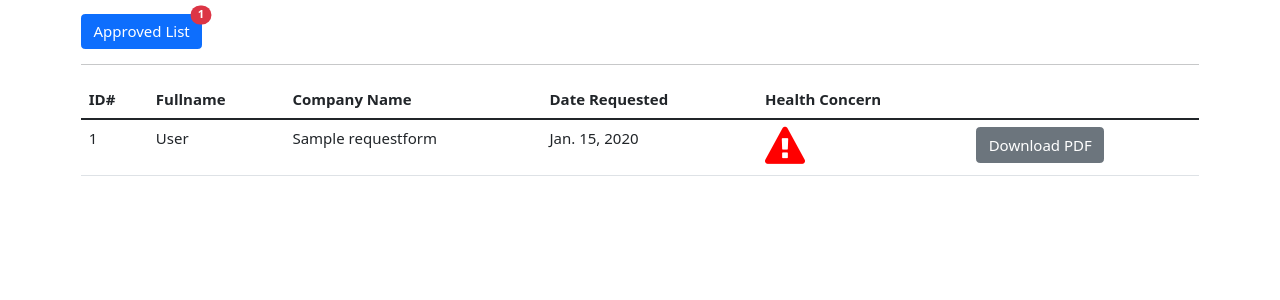
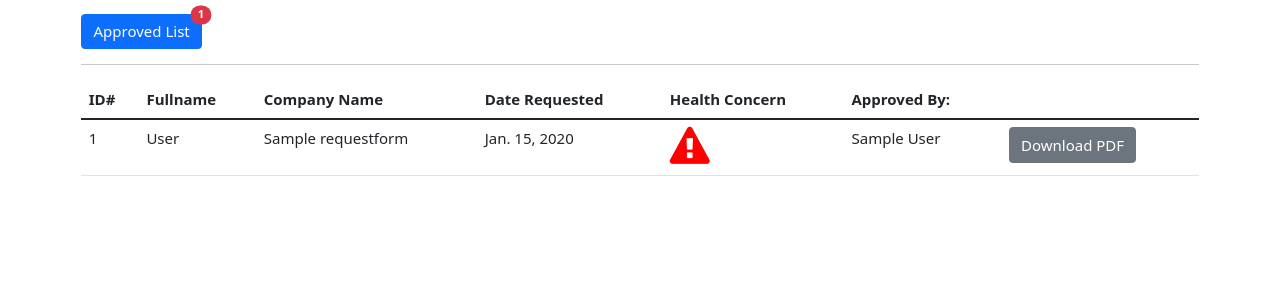
Before and after one commit to acarbonilla/vms, a Django app: page /manager/pdfListView/ in a window 1280 px wide. Shown: the part 54-354 px from the top of the page. Run offline with Django 5.2, Linux system fonts and the light colour scheme; a user stored in the database is signed in; tables that the repository leaves empty hold one stand-in row (values such as "Sample post"); some libraries are stand-ins or nearby versions.

Commit message:
CSV and PDF edit

```diff
--- a/manager/urls.py
+++ b/manager/urls.py
@@ -1,11 +1,10 @@
 from django.urls import path
 from manager.views import (managerPage, mDeptForm, mDeptFormEdit, mDeptList, mUserList,
-                          pdfListView, pdfDetails)
-
+                           pdfListView, pdfDetails, approved_csv)
 
 urlpatterns = [
     path('managerPage/', managerPage, name='managerPage'),
-    path('mDeptList/',  mDeptList, name='mDeptList'),
+    path('mDeptList/', mDeptList, name='mDeptList'),
     path('mUserList/', mUserList, name='mUserList'),
 
     # PDF
@@ -13,6 +12,10 @@ urlpatterns = [
     path('pdfListView/', pdfListView, name='pdfListView'),
     path('pdfDetails/<str:pk>/', pdfDetails, name='pdfDetails'),
 
+    # CSV
+    path('approved_csv/', approved_csv, name='approved_csv'),
+
     path('mDeptForm/', mDeptForm, name='mDeptForm'),
     path('mDeptFormEdit/<str:pk>/', mDeptFormEdit, name='mDeptFormEdit'),
+
 ]
--- a/manager/views.py
+++ b/manager/views.py
@@ -18,6 +18,9 @@ import datetime
 
 # This is for counting per user assigned
 from django.db.models import Count
+
+# This is for CSV
+import csv
 
 
 # This is for the Staff employees
@@ -166,3 +169,33 @@ def pdfDetails(request, pk):
         return HttpResponse('We had some errors <pre>' + html + '</pre>')
 
     return response
+
+
+# This is for CSC download
+# Generate CSV File Venue List
+def approved_csv(request):
+    response = HttpResponse(content_type='text/csv')
+    response['Content-Disposition'] = 'attachment; filename=approved_backup.csv'
+
+    # Create a csv writer
+    writer = csv.writer(response)
+
+    # Designate The Model
+    approves = RequestForm.objects.filter(approved='Approve').order_by('-dateFrom')
+
+    # Add column headings to the csv file
+    writer.writerow(['id', 'fullName', 'companyName', 'companyAddress', 'reasonOfRequest', 'dateFrom', 'dateTo',
+                     'contactPerson', 'appointment', 'noAppointment', 'guard', 'placesVisited', 'bdv',
+                     'soreThroat', 'cold', 'mumps', 'skin', 'styes', 'jaundices', 'cuts', 'infection',
+                     'typhoid', 'country', 'temp', 'agreement', 'dateSigned', 'approved', 'comment'])
+
+    # Loop Thu and output
+    for approve in approves:
+        writer.writerow([approve.id, approve.fullName, approve.companyName,  approve.companyAddress,
+                         approve.reasonOfRequest,  approve.dateFrom,  approve.dateTo, approve.contactPerson,
+                         approve.appointment,  approve.noAppointment,  approve.guard,  approve.placesVisited,
+                         approve.bdv, approve.soreThroat,  approve.cold,  approve.mumps,  approve.skin,  approve.styes,
+                         approve.jaundice, approve.cuts,  approve.infection, approve.typhoid,  approve.country,
+                         approve.temp,  approve.agreement,  approve.dateSigned,  approve.approved,  approve.comment])
+
+    return response
--- a/templates/core/navbar.html
+++ b/templates/core/navbar.html
@@ -96,7 +96,7 @@ background-color: rgba(360, 160, 160, 0.3);
                         </a>
                         <ul class="dropdown-menu" id="ulID">
                           <li class="navList"><a class="dropdown-item" href="{% url 'pdfListView' %}" id="navAnchor">PDF</a></li>
-
+                          <li class="navList"><a class="dropdown-item" href="{% url 'approved_csv' %}" id="navAnchor">CSV</a></li>
                         </ul>
                      </li>
 
--- a/templates/pdf/pdf_main.html
+++ b/templates/pdf/pdf_main.html
@@ -18,6 +18,7 @@
                         <th scope="col">Company Name</th>
                         <th scope="col">Date Requested</th>
                         <th scope="col">Health Concern</th>
+                        <th scope="col">Approved By:</th>
                     </tr>
                     </thead>
                     {% for ticket in pdfList %}
@@ -59,6 +60,7 @@
                         <td>No Health Concern</td>
                     {% endif %}
 
+                         <td>{{ticket.contactPerson}}</td>
                         <td>
                             <a class="btn btn-secondary" href="{% url 'pdfDetails' ticket.id %}" target="_blank">
                                Download PDF
--- a/zfc/settings.py
+++ b/zfc/settings.py
@@ -14,9 +14,8 @@ BASE_DIR = Path(__file__).resolve().parent.parent
 SECRET_KEY = 'django-insecure-lop4=#jrnuq#i!r68uv^$1n1w^tg3m#z1w$$q8y2us^@o^#2=&'
 
 # SECURITY WARNING: don't run with debug turned on in production!
-DEBUG = False
-
-# This is my new comment.
+# DEBUG = False
+DEBUG = True
 
 # ALLOWED_HOSTS = ['192.168.1.3']
 ALLOWED_HOSTS = ['192.11.200.127']
--- a/zfc/urls.py
+++ b/zfc/urls.py
@@ -1,6 +1,7 @@
+from django.contrib import admin
+from django.shortcuts import render
+from django.urls import path, include
 
-from django.contrib import admin
-from django.urls import path, include
 
 urlpatterns = [
     path('admin/', admin.site.urls),
--- a/zfcemployee/views.py
+++ b/zfcemployee/views.py
@@ -1,8 +1,6 @@
-
 from datetime import timedelta, datetime
 import time
 from django.contrib import messages
-
 
 from django.db.models.functions import Now
 from django.shortcuts import render, redirect
@@ -13,6 +11,8 @@ from zfcemployee.forms import ProfileForm
 
 # This is for login required
 from django.contrib.auth.decorators import login_required
+
+# from django.conf.urls import handler404
 
 
 @login_required(login_url='vmsLogin')
```
Also changed, not shown: members/views.py (line endings or trailing spaces), visitor/urls.py (line endings or trailing spaces).
